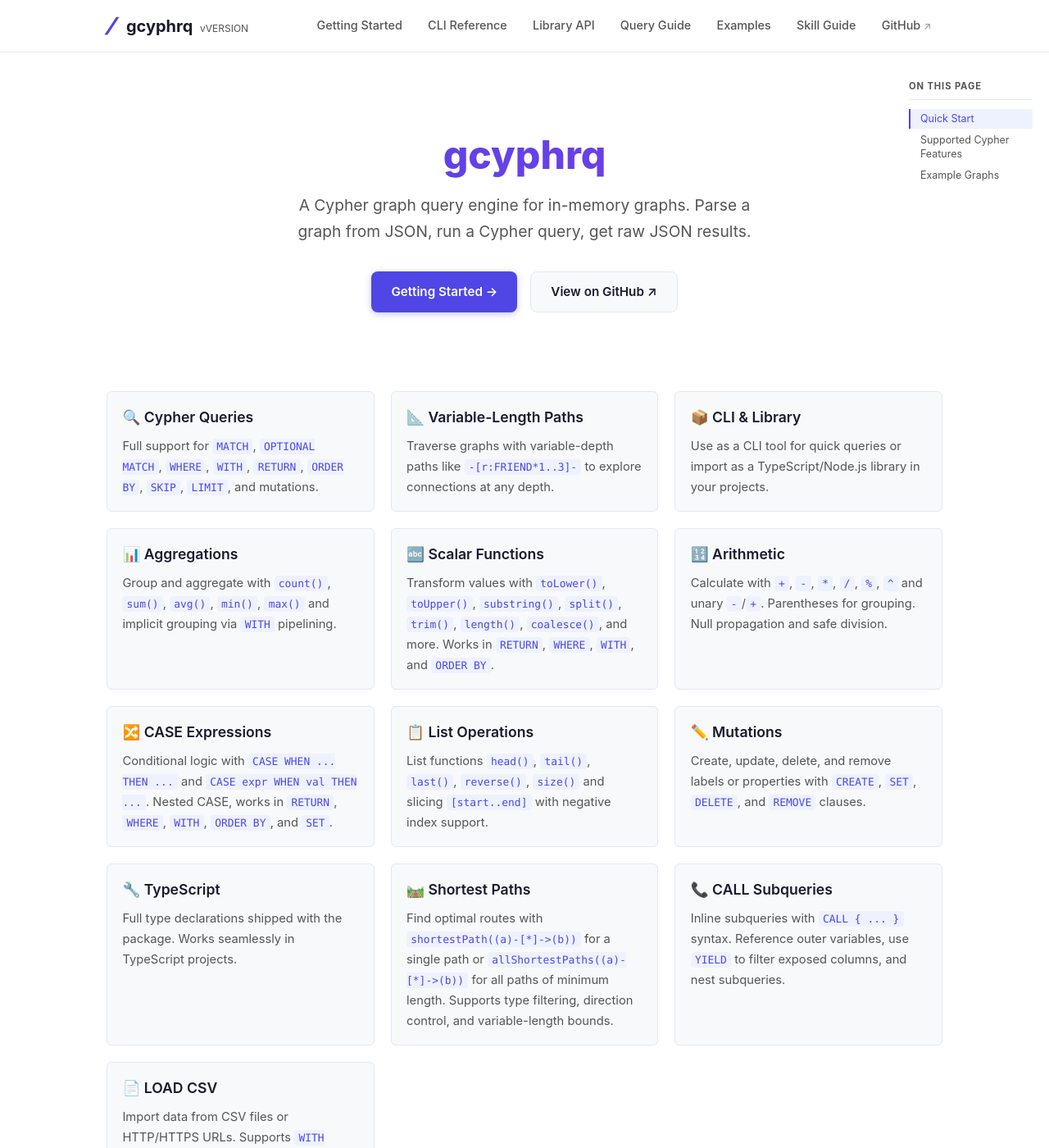
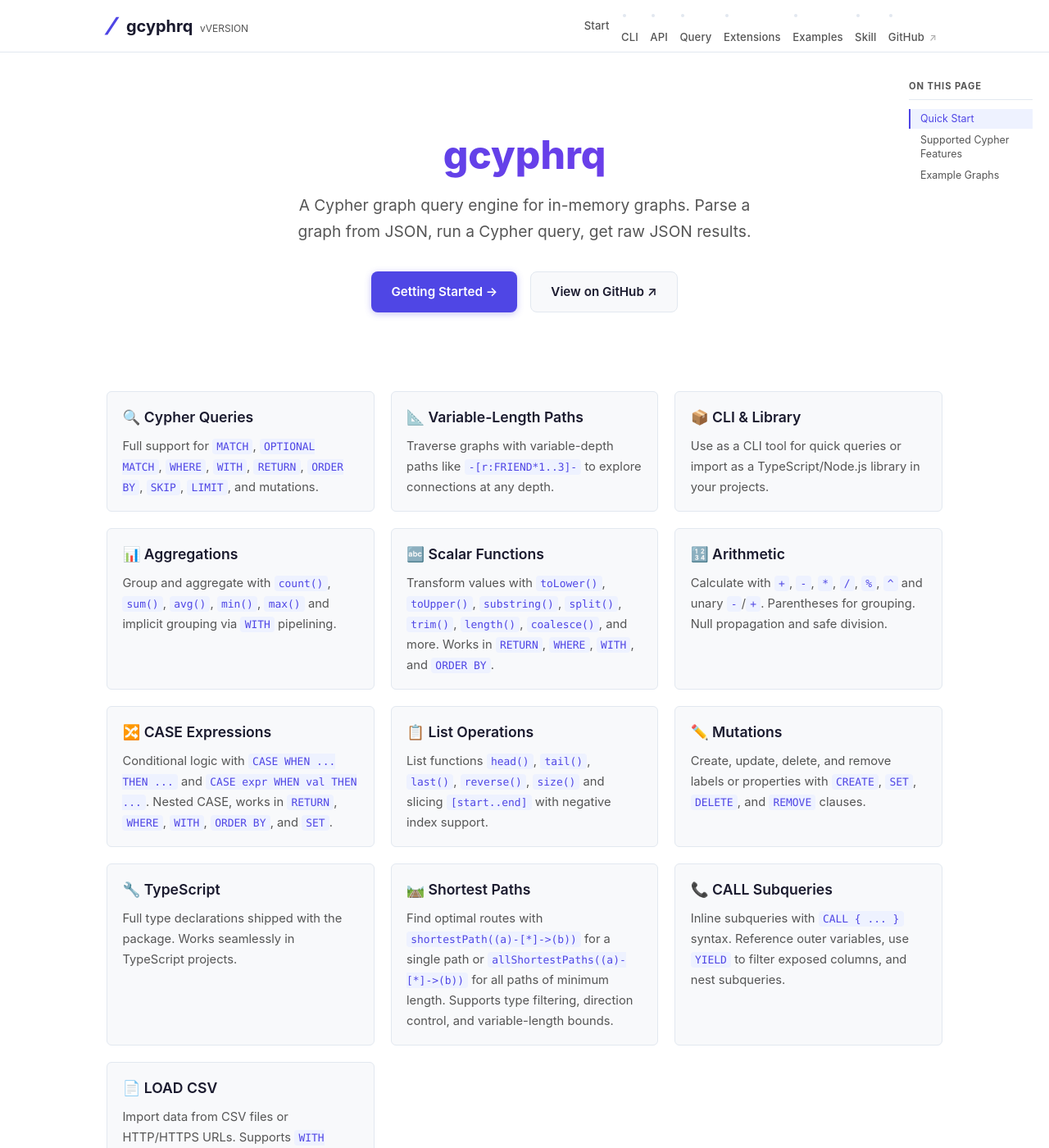
Before and after one commit to plelevier/gcyphrq, a Jekyll site: the page built from docs/index.md, in a window 1280 px wide and 1400 px high. Shown: the whole window at 82% size. Built offline with Jekyll 4.4.1, drawn with Linux system fonts in a browser that asks for light colours.

Commit message:
docs: add Extensions to nav, compact navigation UI
- Add Extensions guide to navigation (between Query and Examples)
- Shorten nav titles: Getting Started→Start, CLI Reference→CLI,
  Library API→API, Query Guide→Query, Skill Guide→Skill
- Replace pill-style hover background with dot separators between items
- Reduce nav font size (0.9rem → 0.82rem) and padding for tighter fit
- Use accent-colored bold text for active state instead of bg highlight
- Hide dot separators on mobile (stacked layout)

```diff
--- a/docs/_config.yml
+++ b/docs/_config.yml
@@ -21,17 +21,19 @@ plugins: []
 
 # Navigation
 nav:
-  - title: Getting Started
+  - title: Start
     url: /getting-started/
-  - title: CLI Reference
+  - title: CLI
     url: /cli/
-  - title: Library API
+  - title: API
     url: /library-api/
-  - title: Query Guide
+  - title: Query
     url: /query-guide/
+  - title: Extensions
+    url: /extensions/
   - title: Examples
     url: /examples/
-  - title: Skill Guide
+  - title: Skill
     url: /skill/
   - title: GitHub
     url: https://github.com/plelevier/gcyphrq
--- a/docs/assets/main.css
+++ b/docs/assets/main.css
@@ -87,26 +87,44 @@ a:hover { text-decoration: underline; }
 .main-nav ul {
   display: flex;
   list-style: none;
-  gap: 0.25rem;
+  gap: 0;
+  align-items: center;
+}
+
+.main-nav li + li::before {
+  content: '';
+  display: inline-block;
+  width: 4px;
+  height: 4px;
+  border-radius: 50%;
+  background: var(--color-border);
+  margin: 0 0.55rem;
+  flex-shrink: 0;
 }
 
 .main-nav a {
   display: block;
-  padding: 0.4rem 0.85rem;
-  border-radius: 6px;
-  font-size: 0.9rem;
+  padding: 0.3rem 0.45rem;
+  border-radius: 4px;
+  font-size: 0.82rem;
   font-weight: 500;
   color: var(--color-text-secondary);
-  transition: background 0.15s, color 0.15s;
+  letter-spacing: 0.01em;
+  transition: color 0.15s;
 }
 
-.main-nav a:hover, .main-nav a.active {
-  background: var(--color-accent-light);
-  color: var(--color-accent);
+.main-nav a:hover {
+  color: var(--color-text);
   text-decoration: none;
 }
 
-.external-icon { font-size: 0.75rem; opacity: 0.6; }
+.main-nav a.active {
+  color: var(--color-accent);
+  text-decoration: none;
+  font-weight: 600;
+}
+
+.external-icon { font-size: 0.7rem; opacity: 0.5; margin-left: 0.15rem; }
 
 .nav-toggle { display: none; }
 .nav-toggle-label { display: none; flex-direction: column; gap: 4px; cursor: pointer; padding: 0.5rem; }
@@ -126,6 +144,7 @@ a:hover { text-decoration: underline; }
     padding: 0.5rem;
     gap: 0;
   }
+  .main-nav li + li::before { display: none; }
   .nav-toggle:checked ~ ul { display: flex; }
   .main-nav a { padding: 0.6rem 0.85rem; }
 }
```
